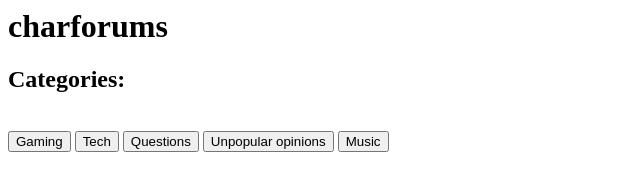
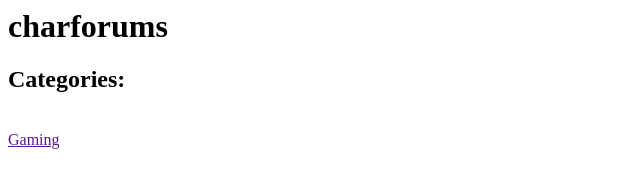
Before and after one commit to CcDragz/charforums, a plain HTML site: page index.html in a window 1280 px wide. Shown: the whole page, without its empty margins (0-640 px from the left). Drawn offline with Linux system fonts and the light colour scheme.

Commit message:
index.html

```diff
--- a/index.html
+++ b/index.html
@@ -2,9 +2,5 @@
 <h1>charforums</h1>
 
 <h2>Categories:</h2><br>
-<button>Gaming</button>
-<button>Tech</button>
-<button>Questions</button>
-<button>Unpopular opinions</button>
-<button>Music</button>
+<a href="">Gaming</a>
 </body>
```
